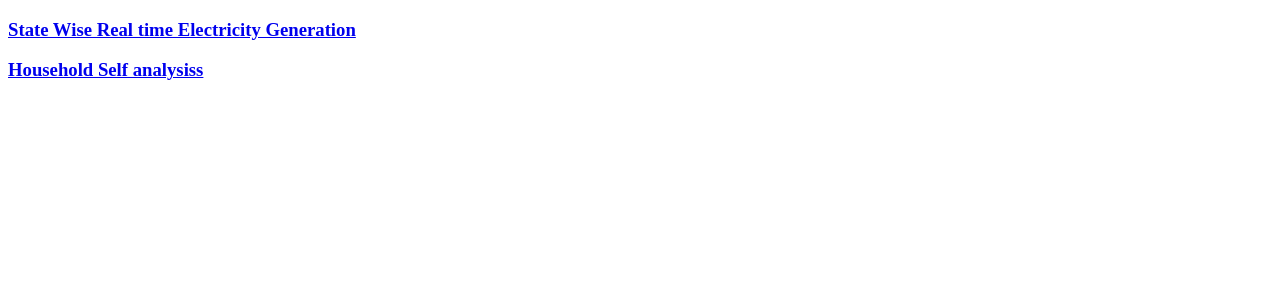
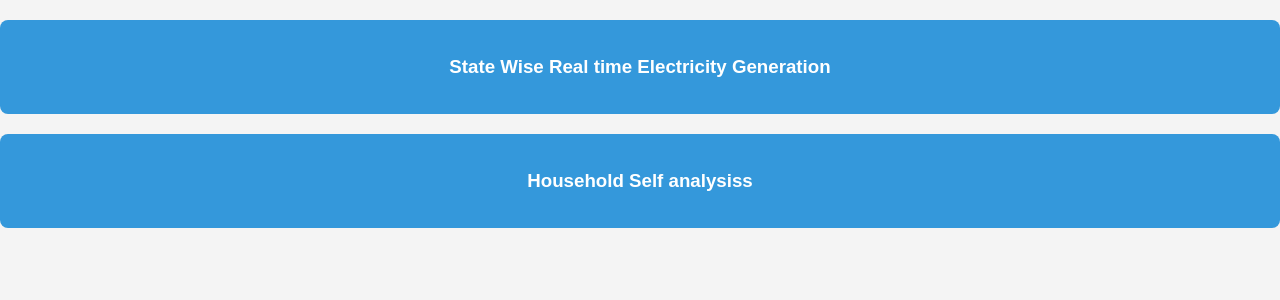
Before and after one commit to Vejaysundaram-Rajkumar/mop_hackathon, a Flask app: page / in a window 1280 px wide. Shown: the top 300 px of the page. Run offline with Flask 3, Linux system fonts and the light colour scheme.

Commit message:
Update index.html

```diff
--- a/templates/index.html
+++ b/templates/index.html
@@ -4,6 +4,56 @@
     <meta charset="UTF-8">
     <meta name="viewport" content="width=device-width, initial-scale=1.0">
     <title>SmartEnergiX Sustainable ML Model</title>
+
+<style>
+body {
+    font-family: 'Arial', sans-serif;
+    background-color: #f4f4f4;
+    margin: 0;
+    padding: 0;
+}
+
+.container {
+    max-width: 800px;
+    margin: 0 auto;
+}
+
+h3 {
+    background-color: #3498db;
+    color: #fff;
+    padding: 15px;
+    text-align: center;
+    margin-top: 20px;
+    border-radius: 8px;
+    transition: background-color 0.3s ease-in-out;
+}
+
+h3 a {
+    text-decoration: none;
+    color: #fff;
+}
+
+h3:hover {
+    background-color: #2980b9;
+}
+
+a {
+    display: block;
+    padding: 10px;
+    margin: 10px 0;
+    text-decoration: none;
+    color: #2c3e50;
+    border: 1px solid #3498db;
+    border-radius: 4px;
+    transition: background-color 0.3s ease-in-out, color 0.3s ease-in-out;
+}
+
+a:hover {
+    background-color: #3498db;
+    color: #fff;
+}
+
+</style>
 </head>
 <body>
 <h3>    <a href="/feature1">State Wise Real time Electricity Generation</a> </h3>
```
